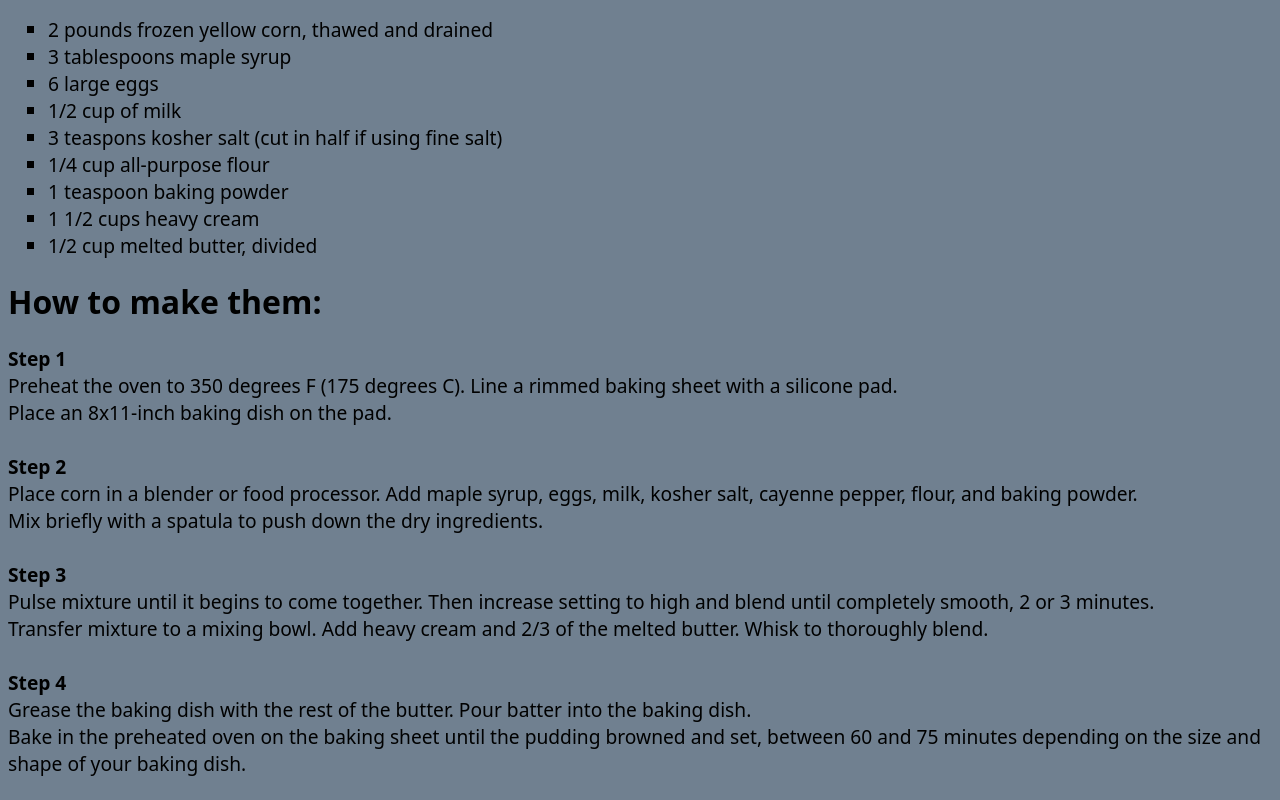
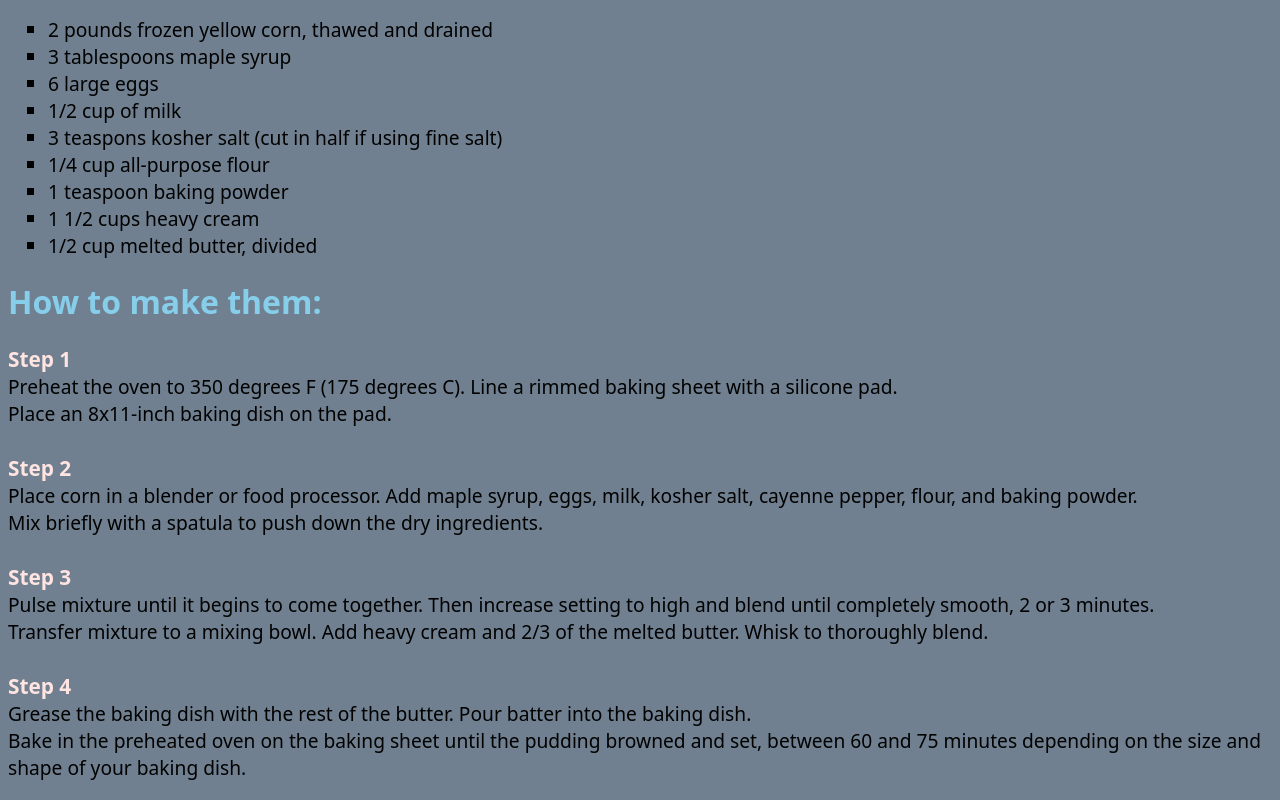
Before and after one commit to Alexandro02/odin-recipes, a plain HTML site: page recipes/corn_pudding.html in a window 1280 px wide. Shown: the part 966-1766 px from the top of the page. Drawn offline with Linux system fonts and the light colour scheme.

Commit message:
Fixed some basic styles.

```diff
--- a/recipes/corn_pudding.html
+++ b/recipes/corn_pudding.html
@@ -42,21 +42,21 @@
     <h1 class="instr-header">How to make them:</h1>
 
     <p class="instructions">
-      <b class="step">Step 1</b><br />
+      <span class="step">Step 1</span><br />
       Preheat the oven to 350 degrees F (175 degrees C). Line a rimmed baking
       sheet with a silicone pad.<br />
       Place an 8x11-inch baking dish on the pad.
       <br />
       <br />
 
-      <b class="step">Step 2</b><br />
+      <span class="step">Step 2</span><br />
       Place corn in a blender or food processor. Add maple syrup, eggs, milk,
       kosher salt, cayenne pepper, flour, and baking powder.<br />
       Mix briefly with a spatula to push down the dry ingredients.
       <br />
       <br />
 
-      <b class="step">Step 3</b><br />
+      <span class="step">Step 3</span><br />
       Pulse mixture until it begins to come together. Then increase setting to
       high and blend until completely smooth, 2 or 3 minutes.<br />
       Transfer mixture to a mixing bowl. Add heavy cream and 2/3 of the melted
@@ -64,7 +64,7 @@
       <br />
       <br />
 
-      <b class="step">Step 4</b><br />
+      <span class="step">Step 4</span><br />
       Grease the baking dish with the rest of the butter. Pour batter into the
       baking dish.<br />
       Bake in the preheated oven on the baking sheet until the pudding browned
--- a/recipes/styles.css
+++ b/recipes/styles.css
@@ -32,6 +32,7 @@ body {
 .ing-header,
 .instr-header {
   font-size: 2rem;
+  color: #87CEEB;
 }
 
 .ingredients,
@@ -43,6 +44,8 @@ body {
   list-style: square;
 }
 
-.ingredients.step {
-  font-size: 2rem;
+.instructions > .step {
+  font-weight: 600;
+  font-size: 1.3rem;
+  color: #FFE4E1;
 }
```
